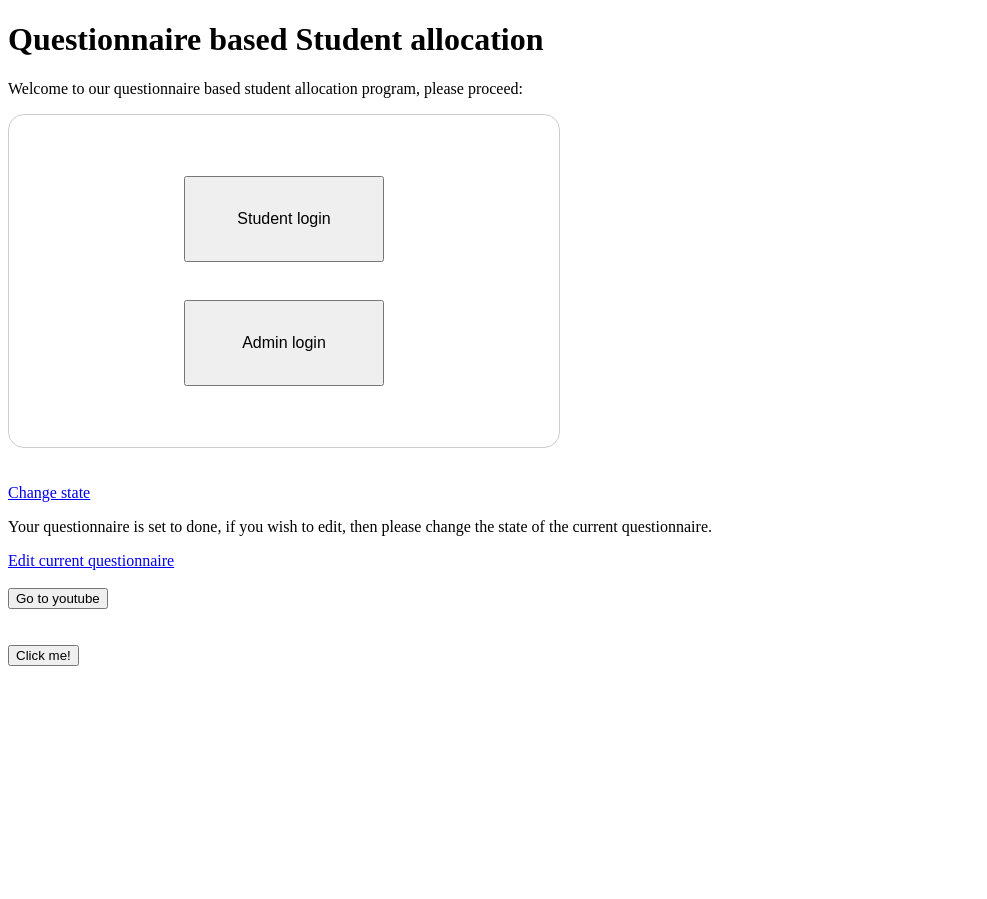
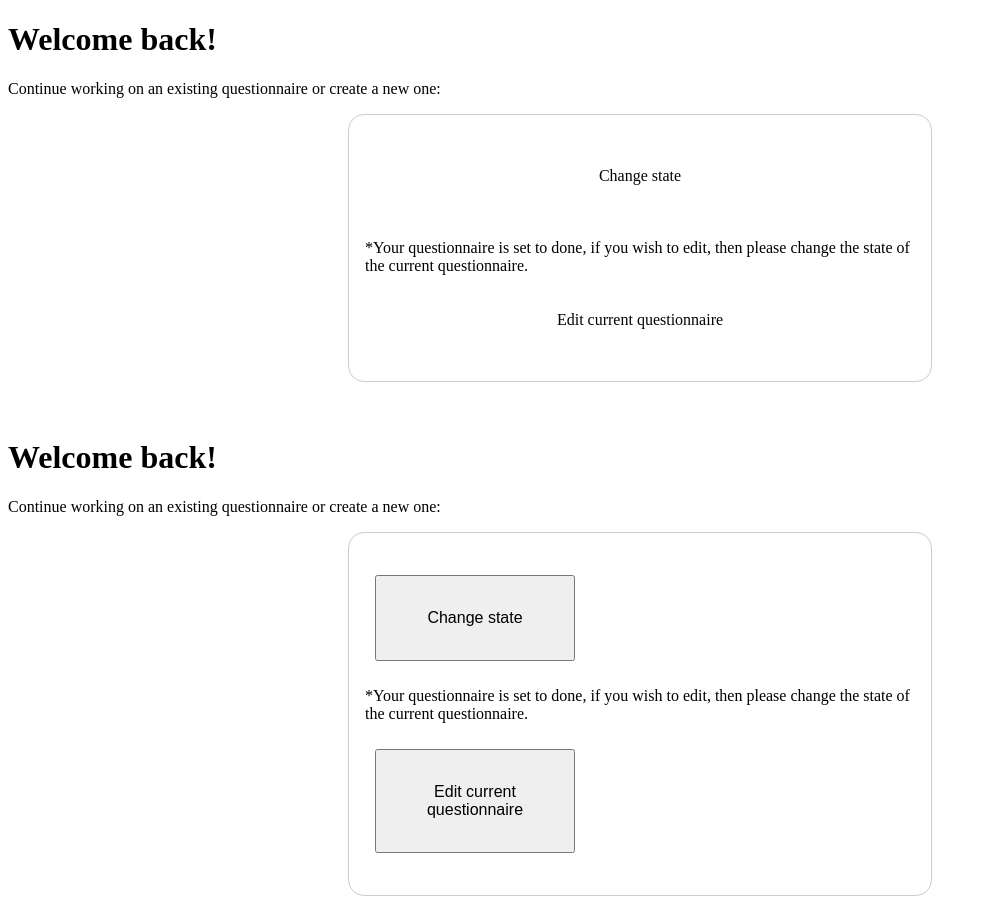
Before and after one commit to kaandersen/P2_project, a website: page KarensStuff/test.html in a window 1280 px wide. Shown: the top 899 px of the page, without its empty margins (0-987 px from the left). Before the commit the page ends 800 px from the top, so only its background shows below. Drawn offline with Linux system fonts and the light colour scheme.

Commit message:
tests on how to format the continue page

```diff
--- a/KarensStuff/test.html
+++ b/KarensStuff/test.html
@@ -22,7 +22,7 @@
             border-radius: 1em;
         }
 
-        #LoginredirectP{
+        #LoginredirectP, #ContinueredirectP{
             text-align: center;
         }
 
@@ -32,11 +32,77 @@
             margin: 10px;
             font-size: 16px;
         }
+
+        /* code related to the continue page */
+        #continueDiv {
+            margin: 0 auto;
+            width: 550px;
+            padding: 1em;
+            border: 1px solid #CCC;;
+            border-radius: 1em;
+        }
+
+        /* ver1 */
+        #stateButton, #editButton {
+            display: block;
+            border-color: black;
+            padding: 20px 20px;
+            text-decoration: none;
+            color: rgb(4, 4, 5);
+            font-weight: 500;
+            text-align: center;
+        }
+
+        /* ver2 */
+        #stateButton1, #editButton1{
+            width: 200px;
+            padding: 2em;
+            margin: 10px;
+            font-size: 16px;
+
+        }
+
     </style>
 
 </head>
 <body>
 
+
+    <!-- current code -->
+    <h1>Welcome back!</h1>
+    <p>Continue working on an existing questionnaire or create a new one: </p>
+    <div id="continueDiv">
+        <p id="ContinueredirectP"></p>
+            <a href="./P2HTML_finish.html" id="stateButton">Change state</a>
+            <br>
+            <p>*Your questionnaire is set to done, if you wish to edit, then please change the state of the current questionnaire.</p>
+            <a href="./P2HTML_edit.html" id="editButton">Edit current questionnaire</a>
+
+        </p>
+    </div>
+    <br>
+    <br>
+
+
+
+    <!-- update the current code to -->
+    <h1>Welcome back!</h1>
+    <p>Continue working on an existing questionnaire or create a new one: </p>
+    <div id="continueDiv">
+        <p id="ContinueredirectP"></p>
+            <a href="./P2HTML_finish.html" target="_parent" ><button id="stateButton1">Change state</button></a>
+            <br>
+            <p>*Your questionnaire is set to done, if you wish to edit, then please change the state of the current questionnaire.</p>
+            <a href="./P2HTML_edit.html" target="_parent" ><button id="editButton1">Edit current questionnaire</button></a>
+
+
+        </p>
+    </div>
+    <br>
+    <br>
+
+
+    <!-- Stuff related to new.html-->
     <h1>Questionnaire based Student allocation</h1>
     <p>
         Welcome to our questionnaire based student allocation program, please proceed:
@@ -54,15 +120,14 @@
     <br>
     <br>
 
-    <a href="./P2HTML_finish.html">Change state</a>
-    <br>
-    <p>Your questionnaire is set to done, if you wish to edit, then please change the state of the current questionnaire.</p>
-    <a href="./P2HTML_edit.html">Edit current questionnaire</a>
+
+
+
+
 
     <br>
     <br>
-
-
+    <h2>Button samples</h2>
     <!-- Sample of button acting as a link -->
     <form ><button formaction="https://youtube.com">Go to youtube</button></form>
     <br>
```
